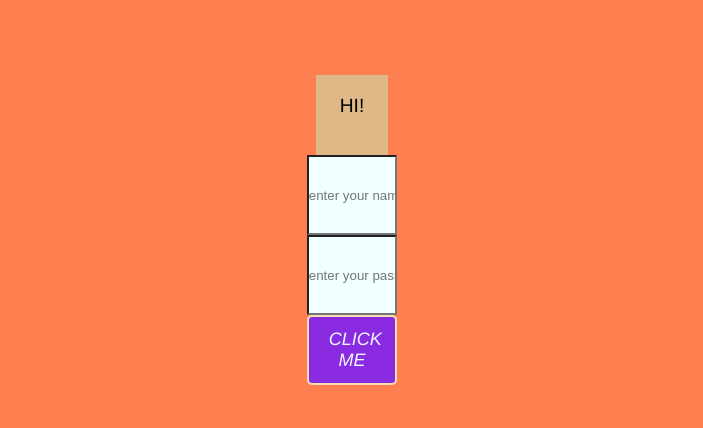
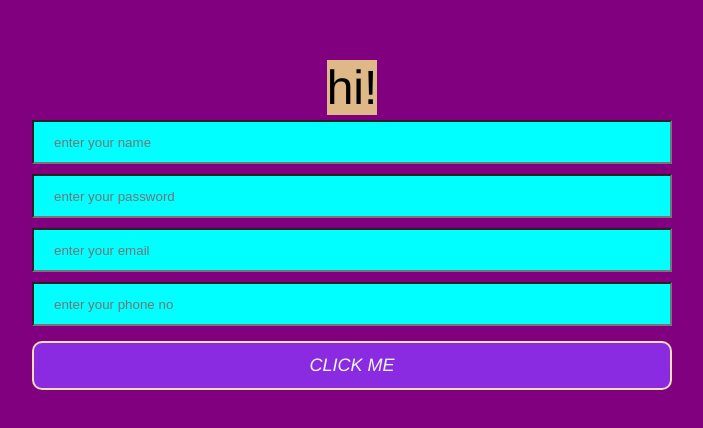
Before and after one commit to Aryan4807/Greetingpage, a React (Create React App) app: page / in a window 1280 px wide. Shown: the part 170-598 px from the top of the page, without its empty margins (288-991 px from the left). Built offline with nearby package versions, Linux system fonts and the light colour scheme.

Commit message:
final form

```diff
--- a/src/App.jsx
+++ b/src/App.jsx
@@ -1,39 +1,104 @@
 import React, { useState } from 'react';
 
 const App =() => {
-const [name, setname]=useState("");
-const [passwor,setpass]=useState("");
-const [fullName,setfullName]=useState();
-const [lastName,setlastName]=useState("");
+const [Fullname, setFullname]=useState({
+    fName:"",
+    lName:"",
+    email:"",
+    Number:""
+});
+
     const inputEvent=(event)=>{
-        //console.log(event.target.value);
-            setname(event.target.value)
-    }
-    const inputEventTwo=(event)=>{
-        setpass(event.target.value)
-    }
+        console.log(event.target.value);
+        console.log(event.target.name);
+
+           // setFullname(event.target.value)
+    // const value=event.target.value;
+    // const name=event.target.name;
+const {value,name}=event.target;
+    setFullname((prevalue)=>{
+   // console.log(prevalue);
+            if(name==="fName")
+            {
+                return{
+                    fName: value,
+                    lName : prevalue.lName,
+                    email:prevalue.email,
+                    Number:prevalue.Number,
+            }
+            }
+            else  if(name==="lName")
+            {
+                return{
+                    fName: prevalue.fName,
+                    lName : value,
+                    email:prevalue.email,
+                    Number:prevalue.Number,
+            }
+            }
+            else  if(name==="email")
+            {
+                return{
+                    fName: prevalue.fName,
+                    lName :prevalue.lName ,
+                    email:value,
+                    Number:prevalue.Number,
+
+            }
+            }
+            else  if(name==="Number")
+            {
+                return{
+                    fName: prevalue.fName,
+                    lName : prevalue.lName,
+                    email:prevalue.email,
+                    Number:value,
+            }
+            }
+})
+        }
+
   const onSubmit=(event)=>{
       event.preventDefault();
-      setfullName(name);
-        setlastName(passwor);
+      alert("form submitted");
   }
     return(
     <>
     <form onSubmit={onSubmit}>
         <div>
-        <h1>HI! {fullName} {lastName}</h1>
+        <h1>HI! {Fullname.fName} {Fullname.lName}</h1>
+        <p>{Fullname.Number} {Fullname.email}</p>
         <input type="text"
         placeholder="enter your name"
+       name="fName"
         onChange={inputEvent}
-        value={name}>
+       value={Fullname.fName}
+        >
          </input>
 
         <input type="text"
         placeholder="enter your password"
-        onChange={inputEventTwo}
-             value={passwor}>
+       name="lName"
+        onChange={inputEvent}
+             value={Fullname.lName}
+            >
              </input>
 
+             <input type="email"
+             placeholder="enter your email"
+            name="email"
+             onChange={inputEvent}
+                  value={Fullname.email}
+                 >
+                  </input>
+
+        <input type="number"
+        placeholder="enter your phone no"
+       name="Number"
+        onChange={inputEvent}
+             value={Fullname.Number}
+            >
+             </input>
         <button type='submit' >click me</button>
         </div>
         </form>  </>
--- a/src/index.css
+++ b/src/index.css
@@ -7,7 +7,7 @@
 
 div {
   text-align: center;
-  background-color: coral;
+  background-color: purple;
   font-family: "Franklin Gothic Medium", "Arial Narrow", Arial, sans-serif;
   font-weight: 500;
   display: flex;
@@ -17,6 +17,12 @@
   width: 100%;
   height: 100vh;
 }
+input {
+  background-color: aqua;
+  width: 350px;
+  margin: 10px;
+  padding: 20px 20px;
+}
 button {
   background-color: blueviolet;
   font-weight: 500;
@@ -24,25 +30,28 @@
   padding: 12px 20px;
   font-size: large;
   font-family: "Franklin Gothic Medium", "Arial Narrow", Arial, sans-serif;
-  border-radius: 5px;
+  border-radius: 10px;
   color: aliceblue;
   text-transform: uppercase;
   size: 70px 70px;
   border: 2px solid wheat;
   width: 50%;
+  margin: 10px;
+}
+form {
+  width: 100%;
 }
 h1 {
   background-color: burlywood;
-  font-size: larger;
+  font-size: 300%;
   font-weight: 400;
-  padding: 20px;
-  text-transform: capitalize;
-  height: 10%;
-  width: 40%;
+
+  text-transform: lowercase;
 }
 input {
   width: 50%;
-  height: 10%;
+  height: 5%;
+  margin: 5px;
 }
 /* .heading_style {
   text-align: center;
```
